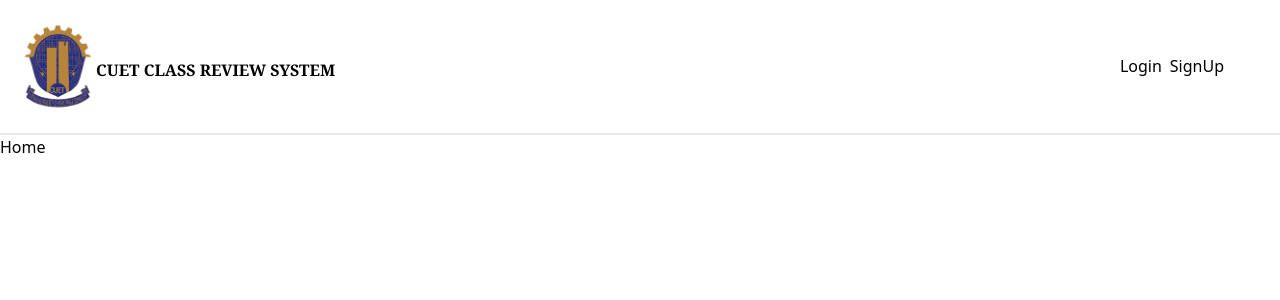
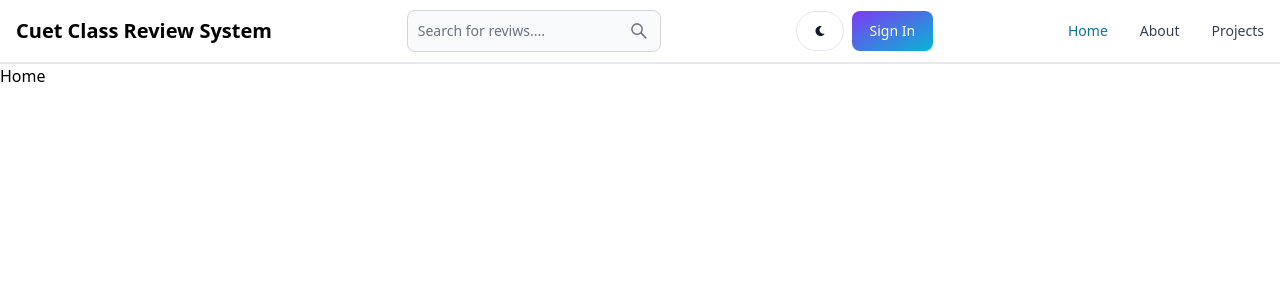
Before and after one commit to arima1998/SE_project, a React (Vite) app in the folder client/: page / in a window 1280 px wide. Shown: the top 300 px of the page. Built offline with nearby package versions, Linux system fonts and the light colour scheme.

Commit message:
Create the header section

```diff
--- a/client/package.json
+++ b/client/package.json
@@ -13,6 +13,7 @@
     "flowbite-react": "^0.7.2",
     "react": "^18.2.0",
     "react-dom": "^18.2.0",
+    "react-icons": "^5.0.1",
     "react-router-dom": "^6.21.3"
   },
   "devDependencies": {
--- a/client/src/components/Header.jsx
+++ b/client/src/components/Header.jsx
@@ -1,19 +1,51 @@
-import { Navbar } from "flowbite-react";
-import { Link } from "react-router-dom";
+import { Button, Navbar, TextInput } from "flowbite-react";
+import { Link , useLocation} from "react-router-dom";
+import { AiOutlineSearch } from 'react-icons/ai';
+import {FaMoon} from 'react-icons/fa'
+
 
 export default function Header() {
+
+  const path = useLocation().pathname;
+
   return (
-    <Navbar className="border-b-2 flex justify-between">
-      <Link to="/" className="self-center whitespace-nowrap">
-        <div className="contain flex flex-row">
-          <img  className="w-20 h-auto" src="image/cuet_pic.png" alt="CUET LOGO"/>
-          <div className="text-black translate-y-12 text-base lg:font-serif font-semibold">CUET CLASS REVIEW SYSTEM</div>
-        </div>
+    <Navbar className="border-b-2">
+      <Link to="/" className="self-center whitespace-nowrap text-sm sm:text-xl font-semibold dark:text-white">
+        Cuet Class Review System
       </Link>
-      <div className="flex flex-row justify-between space-x-2 px-10">
-        <div>Login</div>
-        <div>SignUp</div>
+      <form>
+        <TextInput
+          type="text"
+          placeholder="Search for reviws...."
+          rightIcon={AiOutlineSearch}
+          className="hidden lg:inline"
+        />
+      </form>
+      <Button className="w-12 h-10 lg:hidden" color="gray" pill>
+        <AiOutlineSearch/>
+      </Button>
+      <div className="flex gap-2">
+        <Button className="w-12 h-10 hidden sm:inline" color="gray" pill>
+          <FaMoon/>
+        </Button>
+        <Link to="/sign-in">
+          <Button gradientDuoTone='purpleToBlue'>
+            Sign In
+          </Button>
+        </Link>
+        <Navbar.Toggle/>
       </div>
+      <Navbar.Collapse>
+        <Navbar.Link active={path === "/"} as={'div'}>
+          <Link to='/'>Home</Link>
+        </Navbar.Link>
+        <Navbar.Link active={path === "/about"} as={'div'}>
+          <Link to='/about'>About</Link>
+        </Navbar.Link>
+        <Navbar.Link active={path === "/projects"} as={'div'}>
+          <Link to='/projects'>Projects</Link>
+        </Navbar.Link>
+      </Navbar.Collapse>
     </Navbar>
   )
 }
```
Also changed, not shown: 1 other file (tests, documents, lock files or other folders).
